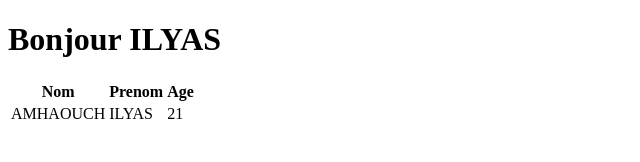
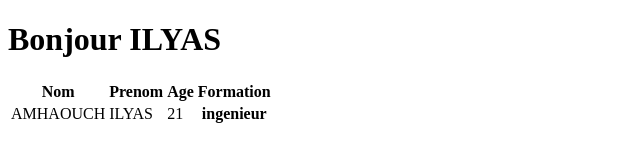
Before and after one commit to Pause-tech/Pause-tech.github.io, a plain HTML site: page index.html in a window 1280 px wide. Shown: the whole page, without its empty margins (0-640 px from the left). Drawn offline with Linux system fonts and the light colour scheme.

Commit message:
Formation

```diff
--- a/index.html
+++ b/index.html
@@ -11,11 +11,13 @@
         <th>Nom</th>
         <th>Prenom</th>
         <th>Age</th>
+        <th>Formation</th>
       </tr>
       <tr>
         <td>AMHAOUCH</td>
         <td>ILYAS</td>
         <td>21</td>
+        <th>ingenieur</th>
       </tr>
 
     </table>
```
